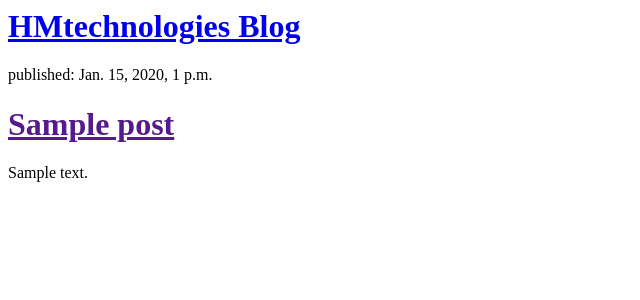
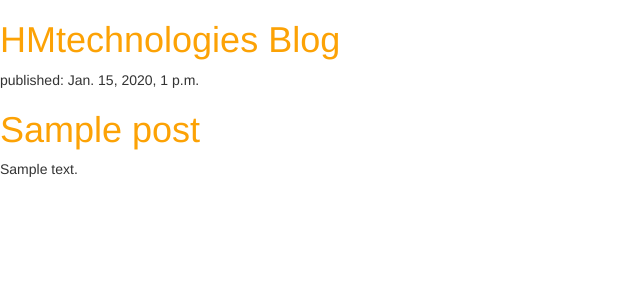
Before and after one commit to mugagambi/blogengine, a Django app: template blog/templates/blog/post_list.html in a window 1280 px wide. Shown: the top 300 px of the page, without its empty margins (0-640 px from the left). Run offline with Django 3.2, Linux system fonts and the light colour scheme; the template is opened without the code that fills it: values that come from a table or form of the project are taken from there, others are empty; tables that the repository leaves empty hold one stand-in row (values such as "Sample post"); some libraries are stand-ins or nearby versions.

Commit message:
Added static files

```diff
--- /dev/null
+++ b/blog/static/css/blog.css
@@ -0,0 +1,3 @@
+h1 a {
+    color: #FCA205;
+}
--- a/blog/templates/blog/post_list.html
+++ b/blog/templates/blog/post_list.html
@@ -1,6 +1,12 @@
+{% load staticfiles %}
+
 <html>
     <head>
         <title>HMTechnologies Blog</title>
+        <link rel="stylesheet" href="//maxcdn.bootstrapcdn.com/bootstrap/3.2.0/css/bootstrap.min.css">
+<link rel="stylesheet" href="//maxcdn.bootstrapcdn.com/bootstrap/3.2.0/css/bootstrap-theme.min.css">
+
+ <link rel="stylesheet" href="{% static 'css/blog.css' %}">
     </head>
     <body>
      <div>
```
Also changed, not shown: blog/urls.py (line endings or trailing spaces).
